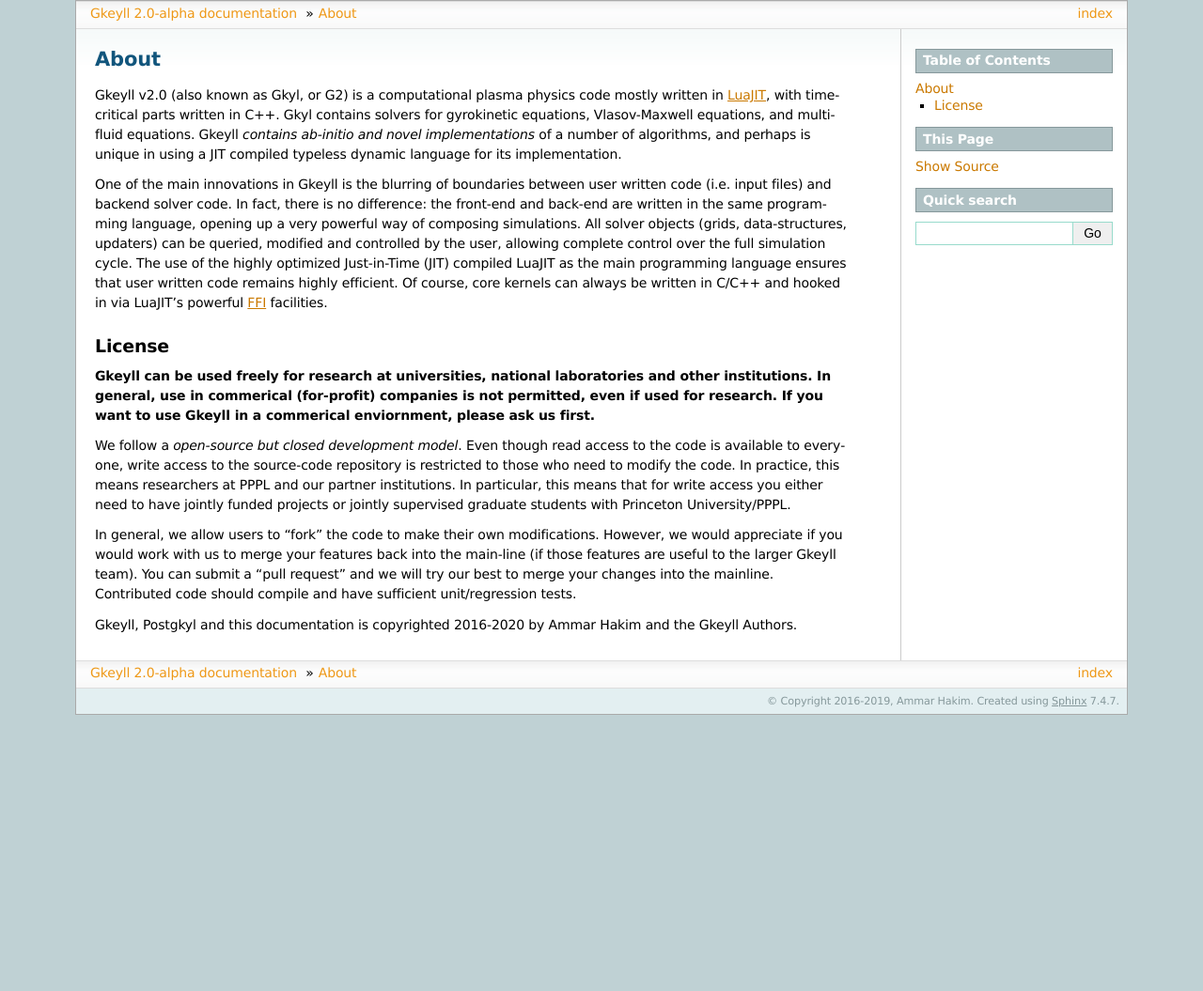
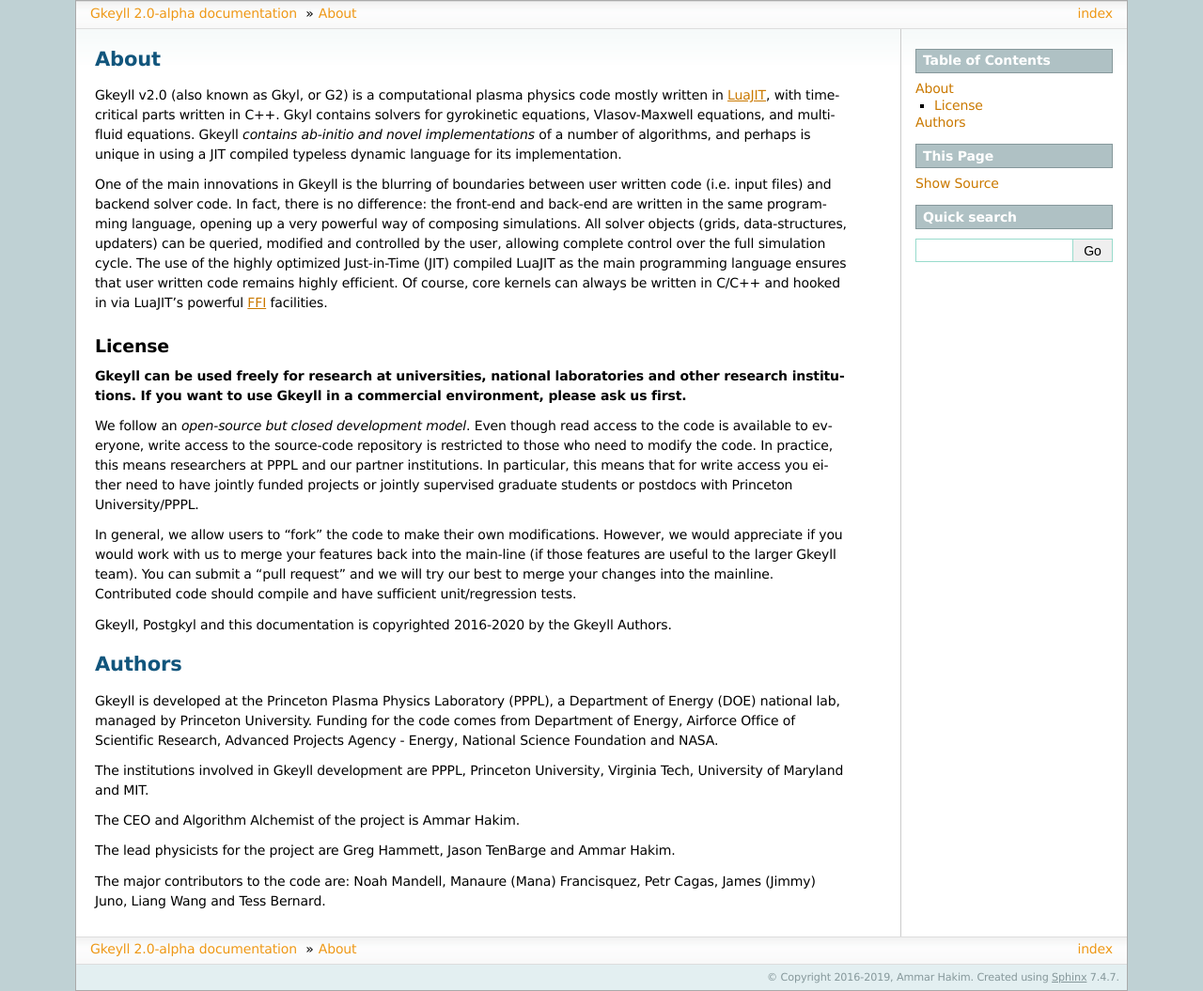
Before and after one commit to ammarhakim/gkyl-doc, a Sphinx documentation site: the page built from source/aboutAndLicense.rst, in a window 1280 px wide. Shown: the whole page at 94% size. Built offline with Sphinx 7.4.7, drawn with Linux system fonts in a browser that asks for light colours; pages that are not in the unit, such as notebooks, are missing from menus; before the commit the page ends 900 px from its top, so only the background shows below that.

Commit message:
Updates to license

```diff
--- a/source/aboutAndLicense.rst
+++ b/source/aboutAndLicense.rst
@@ -26,18 +26,17 @@
 -------
 
 **Gkeyll can be used freely for research at universities, national
-laboratories and other institutions. In general, use in commerical
-(for-profit) companies is not permitted, even if used for research. If
-you want to use Gkeyll in a commerical enviornment, please ask us
-first.**
+laboratories and other research institutions.
+If you want to use Gkeyll in a commercial environment,
+please ask us first.**
 
-We follow a *open-source but closed development model*.  Even though
+We follow an *open-source but closed development model*. Even though
 read access to the code is available to everyone, write access to the
 source-code repository is restricted to those who need to modify the
 code. In practice, this means researchers at PPPL and our partner
 institutions. In particular, this means that for write access you
 either need to have jointly funded projects or jointly supervised
-graduate students with Princeton University/PPPL.
+graduate students or postdocs with Princeton University/PPPL.
 
 In general, we allow users to "fork" the code to make their own
 modifications. However, we would appreciate if you would work with us
@@ -48,4 +47,25 @@
 unit/regression tests.
 
 Gkeyll, Postgkyl and this documentation is copyrighted 2016-2020 by
-Ammar Hakim and the Gkeyll Authors.
+the Gkeyll Authors.
+
+Authors
++++++++
+
+Gkeyll is developed at the Princeton Plasma Physics Laboratory (PPPL),
+a Department of Energy (DOE) national lab, managed by Princeton
+University. Funding for the code comes from Department of Energy,
+Airforce Office of Scientific Research, Advanced Projects Agency -
+Energy, National Science Foundation and NASA.
+
+The institutions involved in Gkeyll development are PPPL, Princeton
+University, Virginia Tech, University of Maryland and MIT.
+
+The CEO and Algorithm Alchemist of the project is Ammar Hakim.
+
+The lead physicists for the project are Greg Hammett, Jason TenBarge
+and Ammar Hakim.
+
+The major contributors to the code are: Noah Mandell, Manaure (Mana)
+Francisquez, Petr Cagas, James (Jimmy) Juno, Liang Wang and Tess
+Bernard.
--- a/source/index.rst
+++ b/source/index.rst
@@ -21,8 +21,7 @@
 dependencies, yet providing efficient solvers for Gyrokinetics,
 Vlasov-Maxwell as well as multi-fluid equations.
 
-:doc:`About & license <aboutAndLicense>`
----------------------------------------------
+For license see :doc:`License <aboutAndLicense>`.
 
 Quickstart
 ----------
```
